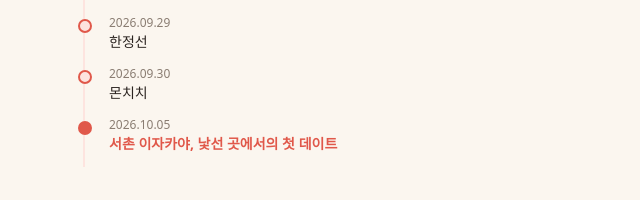
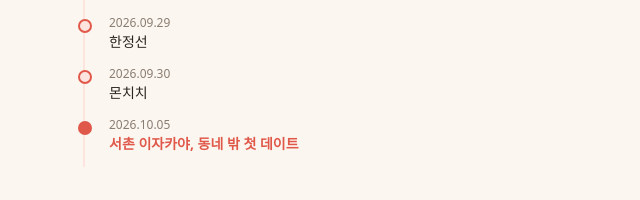
Before and after one commit to pinkman-droid/date-picker, a plain HTML site: page index.html in a window 1280 px wide. Shown: the part 1085-1285 px from the top of the page, 317-957 px from the left. Drawn offline with Linux system fonts and the light colour scheme.

Commit message:
연대기 문구 수정: 동네 밖 첫 데이트
Co-Authored-By: Claude Opus 5.5 <noreply@anthropic.com>
Claude-Session: https://claude.ai/code/session_01FKndA92wPHN9iyC3yngeXa

```diff
--- a/index.html
+++ b/index.html
@@ -193,7 +193,7 @@ const STORY = [
   { date: "2026.09.27", t: "피자" },
   { date: "2026.09.29", t: "한정선" },
   { date: "2026.09.30", t: "몬치치" },
-  { date: "2026.10.05", t: "서촌 이자카야, 낯선 곳에서의 첫 데이트", big: true },
+  { date: "2026.10.05", t: "서촌 이자카야, 동네 밖 첫 데이트", big: true },
 ];
 
 const CALENDAR_DONE = [
```
